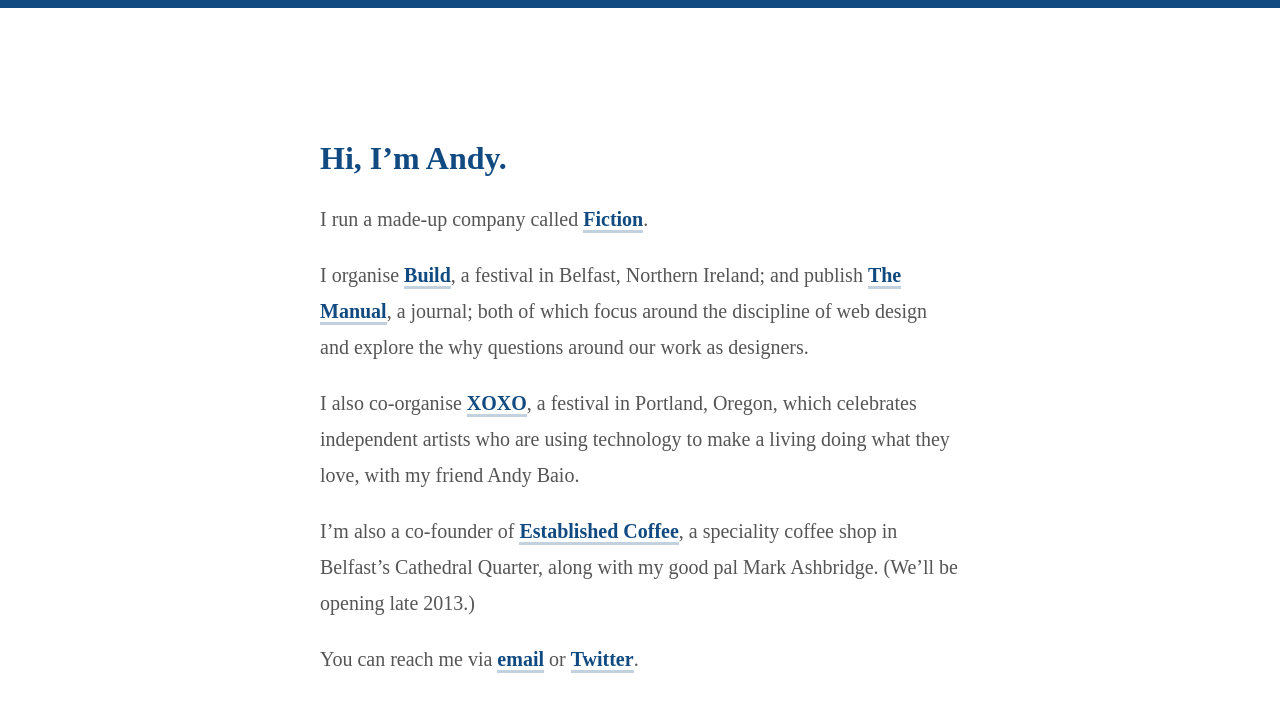
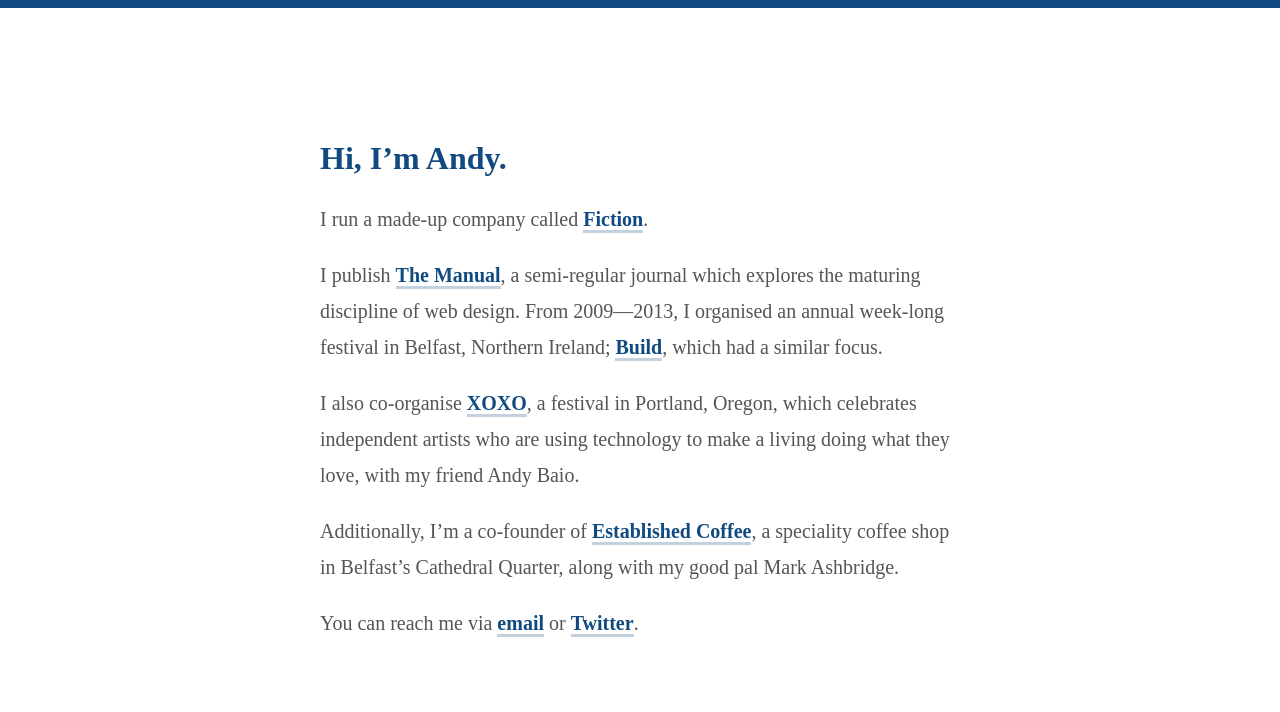
Before and after one commit to andymcmillan/andymcmillan, a Jekyll site: the page built from index.md, in a window 1280 px wide. Shown: the top 712 px of the page. Built offline with Jekyll 4.4.1, drawn with Linux system fonts in a browser that asks for light colours; Markdown is read by kramdown in place of the engine named in the settings.

Commit message:
Update index.md

```diff
--- a/index.md
+++ b/index.md
@@ -7,10 +7,10 @@
 
 I  run a made-up company called [Fiction](http://fiction.co).
 
-I organise [Build](http://buildconf.com), a festival in Belfast, Northern Ireland; and publish [The Manual](http://alwaysreadthemanual.com), a journal; both of which focus around the discipline of web design and explore the why questions around our work as designers.
+I publish [The Manual](http://alwaysreadthemanual.com), a semi-regular journal which explores the maturing discipline of web design. From 2009—2013, I organised an annual week-long festival in Belfast, Northern Ireland; [Build](http://buildconf.com), which had a similar focus.
 
 I also co-organise [XOXO](http://xoxofest.com), a festival in Portland, Oregon, which celebrates independent artists who are using technology to make a living doing what they love, with my friend Andy Baio.
 
-I’m also a co-founder of [Established Coffee](http://establishedcoffee.co), a speciality coffee shop in Belfast’s Cathedral Quarter, along with my good pal Mark Ashbridge. (We’ll be opening late 2013.)
+Additionally, I'm a co-founder of [Established Coffee](http://establishedcoffee.co), a speciality coffee shop in Belfast’s Cathedral Quarter, along with my good pal Mark Ashbridge.
 
 You can reach me via [email](mailto:andy@goodonpaper.com) or [Twitter](http://twitter.com/andymcmillan).
```
